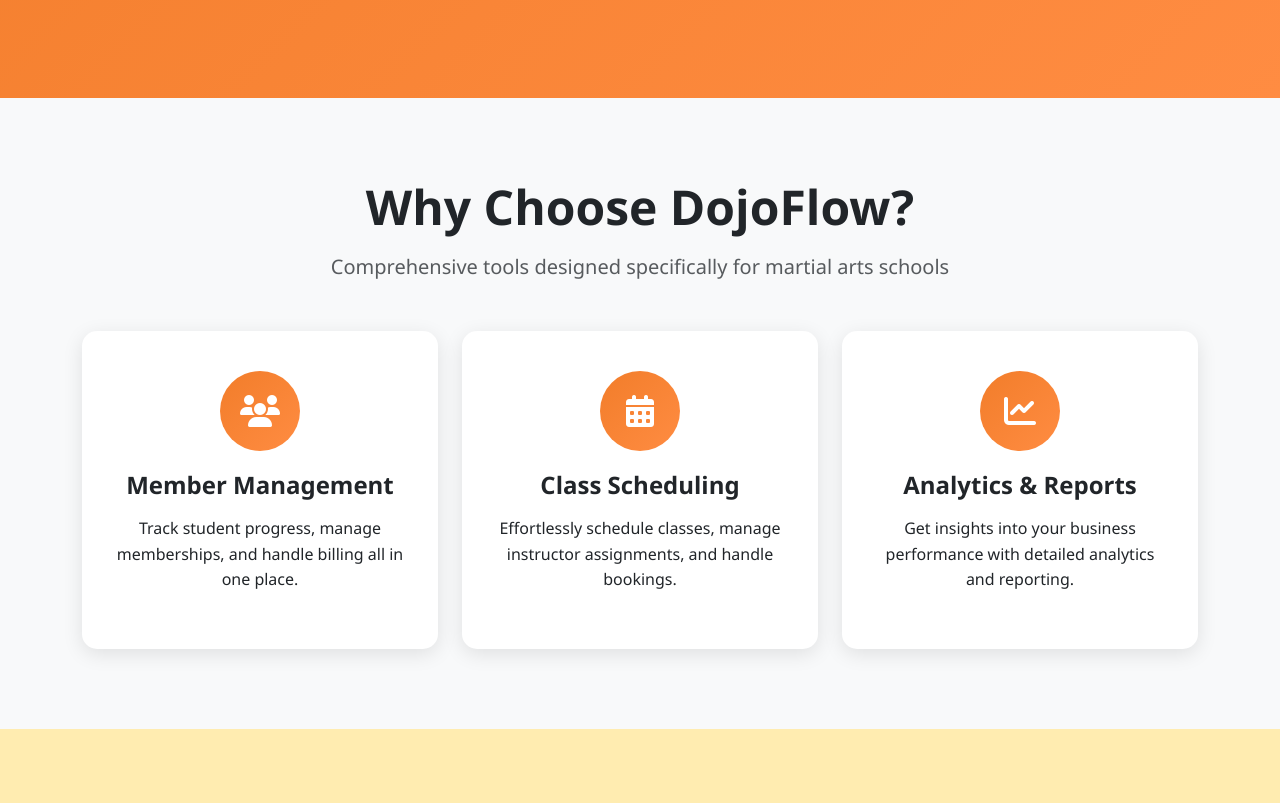
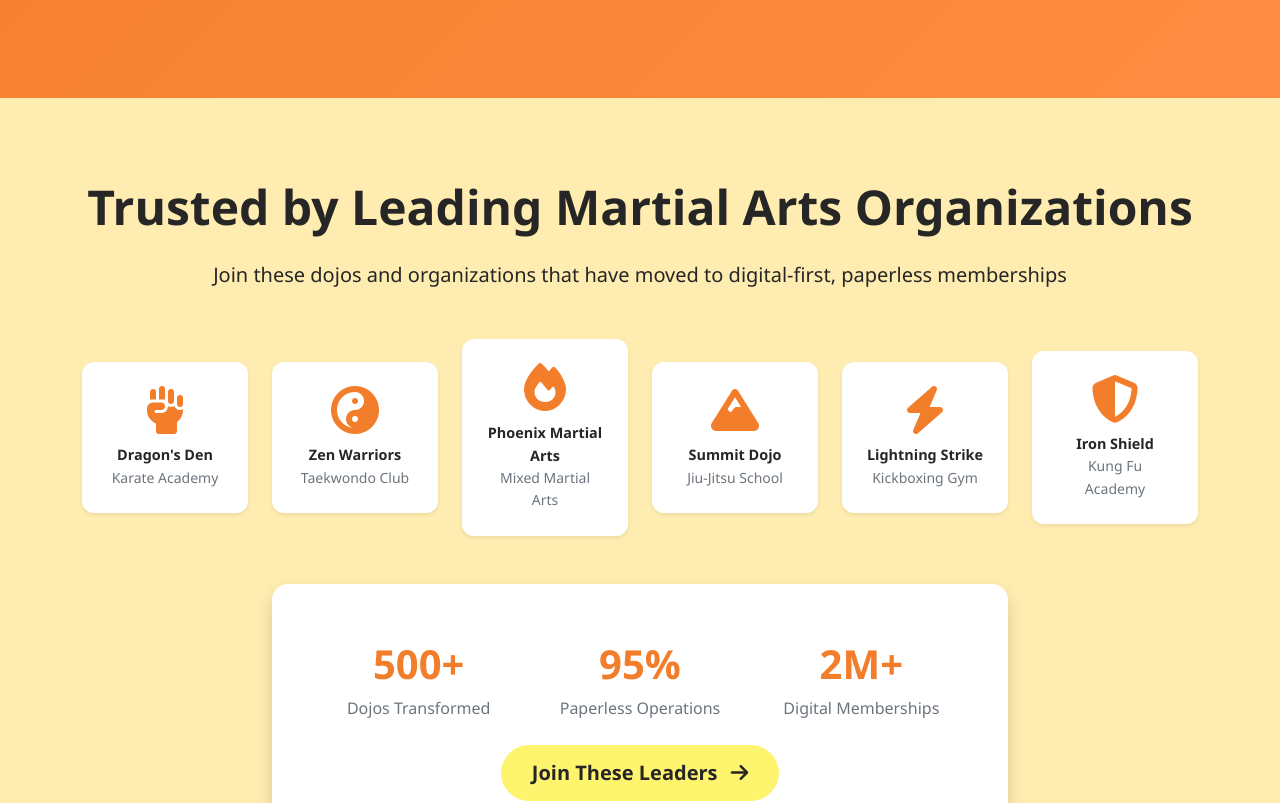
Before and after one commit to pavlakis/aikido-digital-marketing-site, a Vue app: page / in a window 1280 px wide. Shown: the part 606-1409 px from the top of the page. Built offline with nearby package versions, Linux system fonts and the light colour scheme.

Commit message:
Remove features section

```diff
--- a/src/views/Home.vue
+++ b/src/views/Home.vue
@@ -19,45 +19,6 @@
           <div class="col-lg-6">
             <div class="text-center">
               <i class="fas fa-users-cog" style="font-size: 15rem; opacity: 0.3;" aria-hidden="true"></i>
-            </div>
-          </div>
-        </div>
-      </div>
-    </section>
-
-    <!-- Features Preview -->
-    <section class="features-section" role="region" aria-labelledby="features-heading">
-      <div class="container">
-        <div class="text-center mb-5">
-          <h2 id="features-heading" class="display-5 fw-bold text-dark mb-3">Why Choose DojoFlow?</h2>
-          <p class="lead text-muted">Comprehensive tools designed specifically for martial arts schools</p>
-        </div>
-        <div class="row g-4">
-          <div class="col-lg-4 col-md-6">
-            <div class="feature-card">
-              <div class="feature-icon">
-                <i class="fas fa-users" aria-hidden="true"></i>
-              </div>
-              <h4 class="fw-bold mb-3">Member Management</h4>
-              <p>Track student progress, manage memberships, and handle billing all in one place.</p>
-            </div>
-          </div>
-          <div class="col-lg-4 col-md-6">
-            <div class="feature-card">
-              <div class="feature-icon">
-                <i class="fas fa-calendar-alt" aria-hidden="true"></i>
-              </div>
-              <h4 class="fw-bold mb-3">Class Scheduling</h4>
-              <p>Effortlessly schedule classes, manage instructor assignments, and handle bookings.</p>
-            </div>
-          </div>
-          <div class="col-lg-4 col-md-6">
-            <div class="feature-card">
-              <div class="feature-icon">
-                <i class="fas fa-chart-line" aria-hidden="true"></i>
-              </div>
-              <h4 class="fw-bold mb-3">Analytics & Reports</h4>
-              <p>Get insights into your business performance with detailed analytics and reporting.</p>
             </div>
           </div>
         </div>
```
